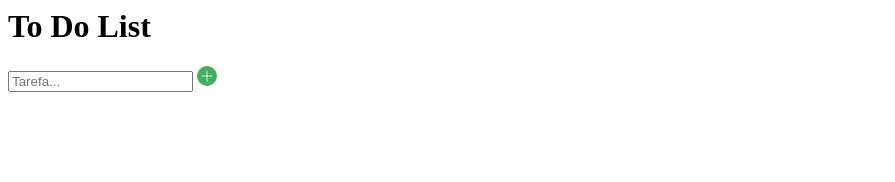
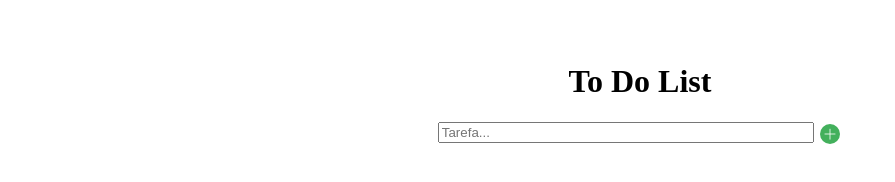
Before and after one commit to fabricadeprogramador/t25-modulo1, a plain HTML site: page 07-todolist/todolist.html in a window 1280 px wide. Shown: the whole page, without its empty margins (0-895 px from the left). Drawn offline with Linux system fonts and the light colour scheme.

Commit message:
Adicionando correção CSS todolist e intro localStorage

```diff
--- a/07-todolist/css/estilo.css
+++ b/07-todolist/css/estilo.css
@@ -1,3 +1,39 @@
 img{
     width: 20px;
 }
+
+.card{
+    width: 40%;
+    margin:auto;
+    margin-top: 5%;
+    vertical-align: center;
+}
+
+.card h1{
+    text-align: center;
+}
+
+.card input{
+    width: 93%;
+}
+
+.entrada{
+    width: 80%;
+    margin: auto;
+}
+
+.entrada img{
+    vertical-align: middle;
+    padding: 2px;
+}
+
+.tabela{
+    /* margin: 30px 10px 30px 10px;  */
+    width: 70%;
+    margin: auto;
+    margin-top: 30px;
+}
+
+.tabela td{
+    text-align: center;
+}
--- a/07-todolist/todolist.html
+++ b/07-todolist/todolist.html
@@ -7,16 +7,19 @@
     </head>
 
     <body>
-        <h1>To Do List</h1>
+        <div class="card">
+            <h1>To Do List</h1>
 
-        <input type="text" id="inputToDo" placeholder="Tarefa...">
+            <div class="entrada">
+                <input type="text" id="inputToDo" placeholder="Tarefa...">
+                <img src="img/add.svg" alt="go" id="go" onclick="toDoController.salvar()">
+            </div>
 
-        <img src="img/add.svg" alt="go" id="go" onclick="toDoController.salvar()">
-
-        <table>
-            <tbody id="tabela">
-            </tbody>
-        </table>
+            <table class="tabela">
+                <tbody id="tabela">
+                </tbody>
+            </table>
+        </div>
 
     </body>
 </html>
```
Also changed, not shown: 08-localstorage/intro localStorage/localstorage.html (added, +35 -0 lines).
